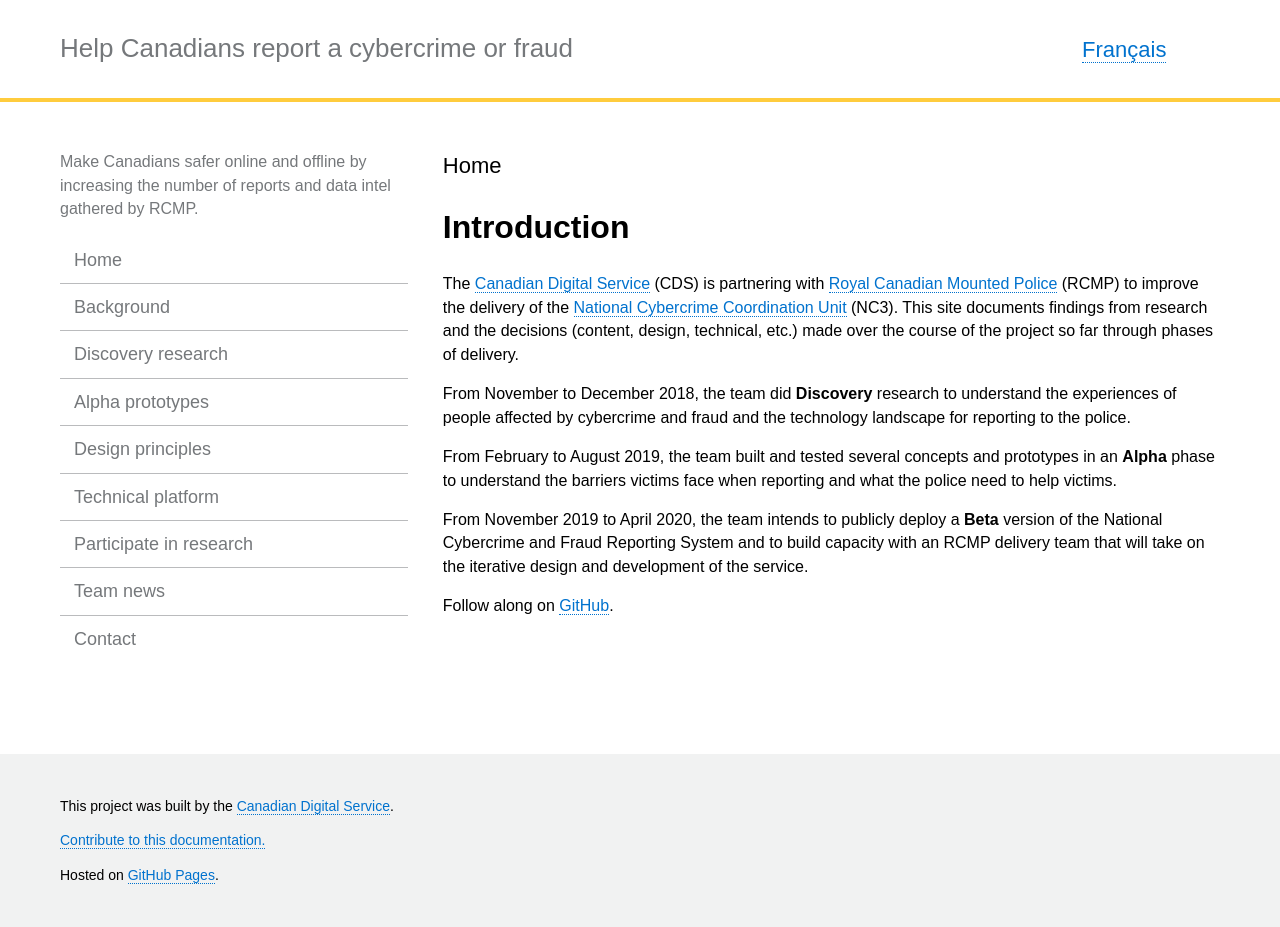
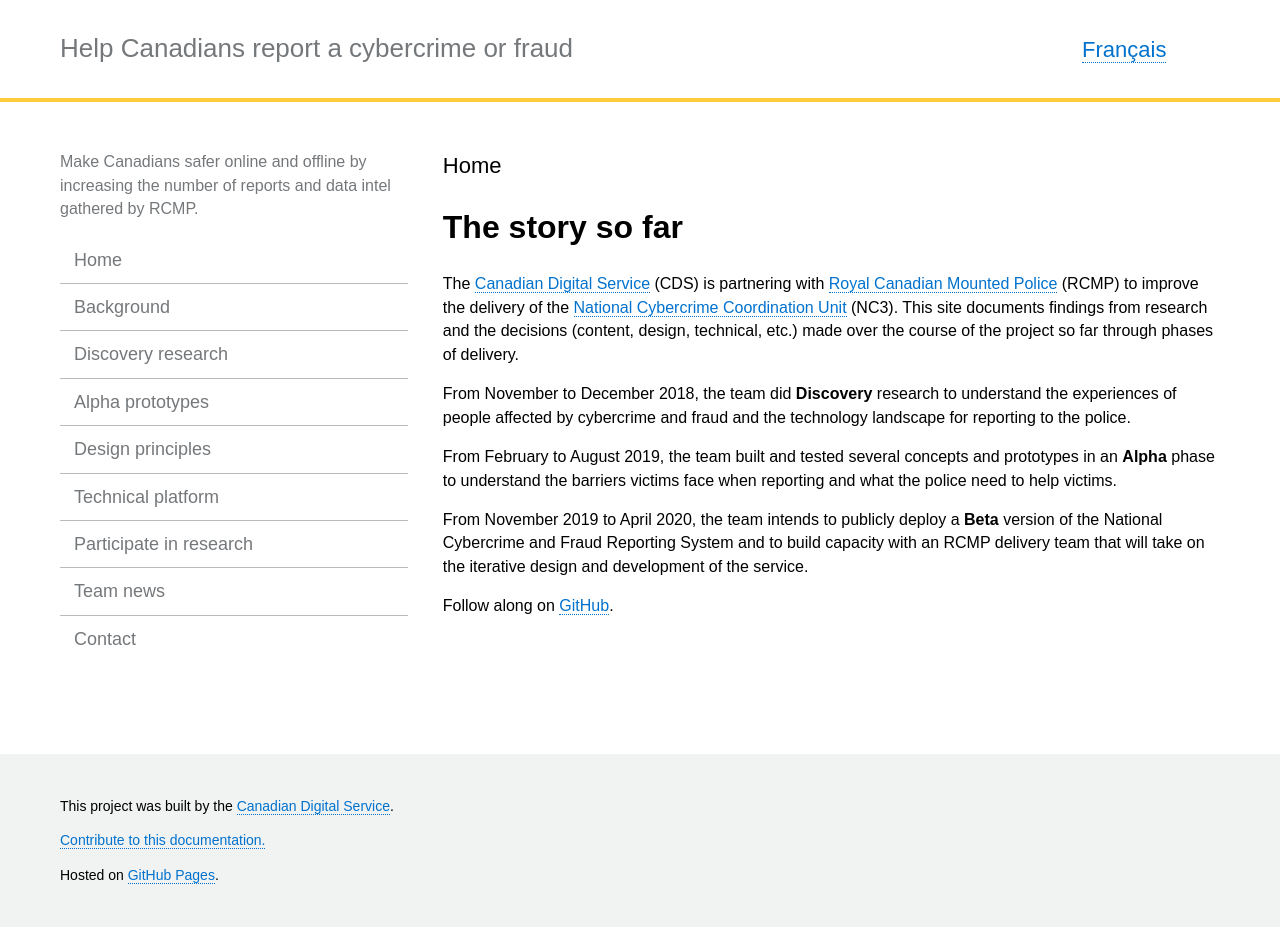
Before and after one commit to cds-snc/rcmp-report-a-cybercrime-alpha-documentation, a Jekyll site: the page built from _pages/en/home.md, in a window 1280 px wide. Built offline with Jekyll 4.4.1, drawn with Linux system fonts in a browser that asks for light colours.

Commit message:
Update home.md

```diff
--- a/_includes/home.md
+++ b/_includes/home.md
@@ -1,4 +1,4 @@
-# Introduction
+# The story so far
 
 The [Canadian Digital Service](https://digital.canada.ca) (CDS) is partnering with [Royal Canadian Mounted Police](http://www.rcmp.gc.ca/) (RCMP) to improve the delivery of the [National Cybercrime Coordination Unit](http://www.rcmp.gc.ca/en/the-national-cybercrime-coordination-unit-nc3) (NC3). This site documents findings from research and the decisions (content, design, technical, etc.) made over the course of the project so far through phases of delivery.
 
```
